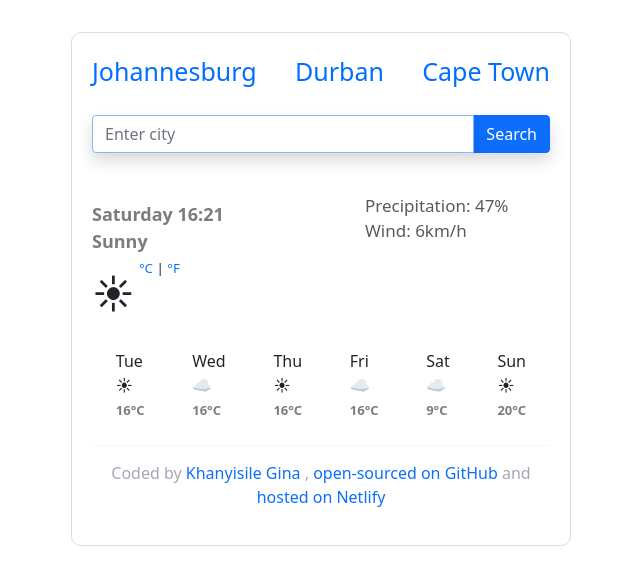
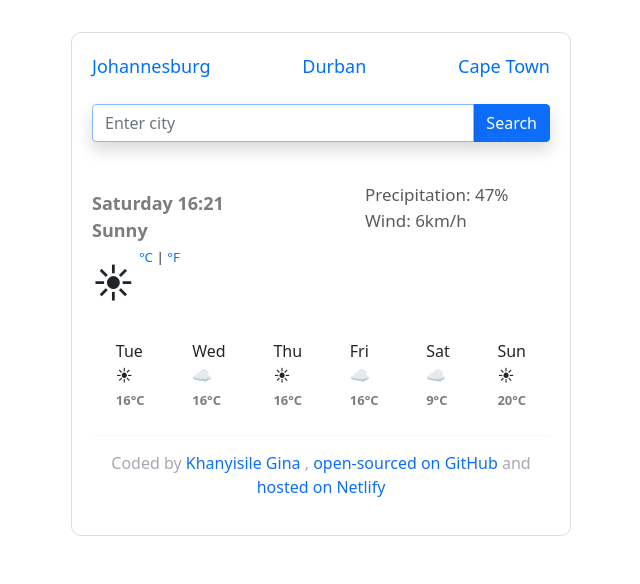
Before and after one commit to Bukhosini07/SheCodes_plus_WeatherApp, a website built with Parcel: page index.html in a window 1280 px wide. Shown: the whole page, without its empty margins (319-959 px from the left). Built offline with nearby package versions, Linux system fonts and the light colour scheme; no server answers.

Commit message:
Update 5 files

```diff
--- a/src/styles.css
+++ b/src/styles.css
@@ -57,7 +57,7 @@ ul {
 
 .cities {
   color: #006fff;
-  font-size: 25px;
+  font-size: large;
   display: flex;
   justify-content: space-between;
 }
```
Also changed, not shown: 3 other files.
